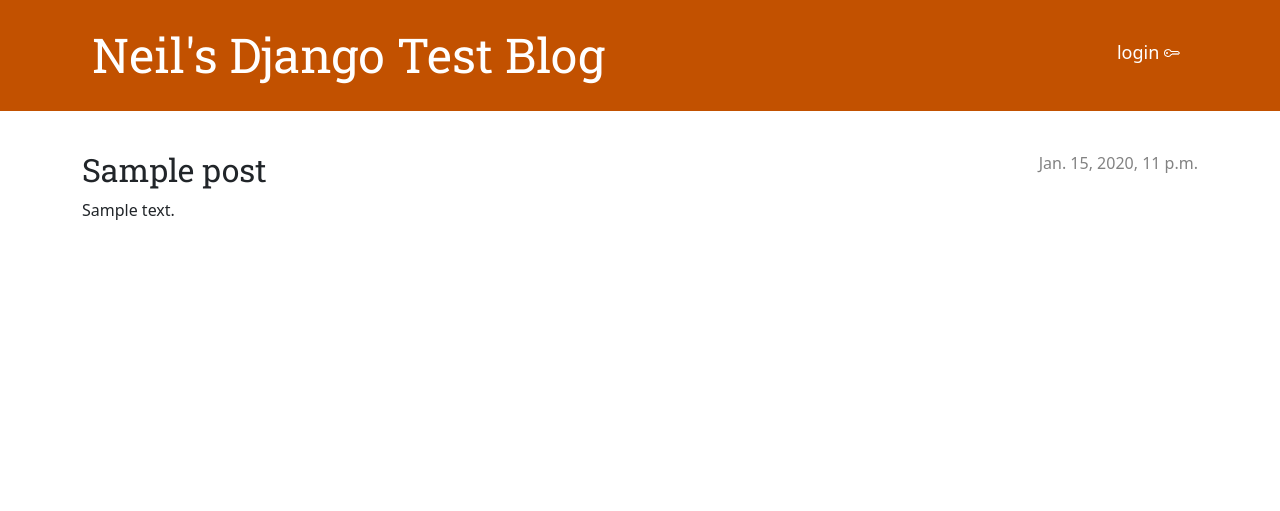
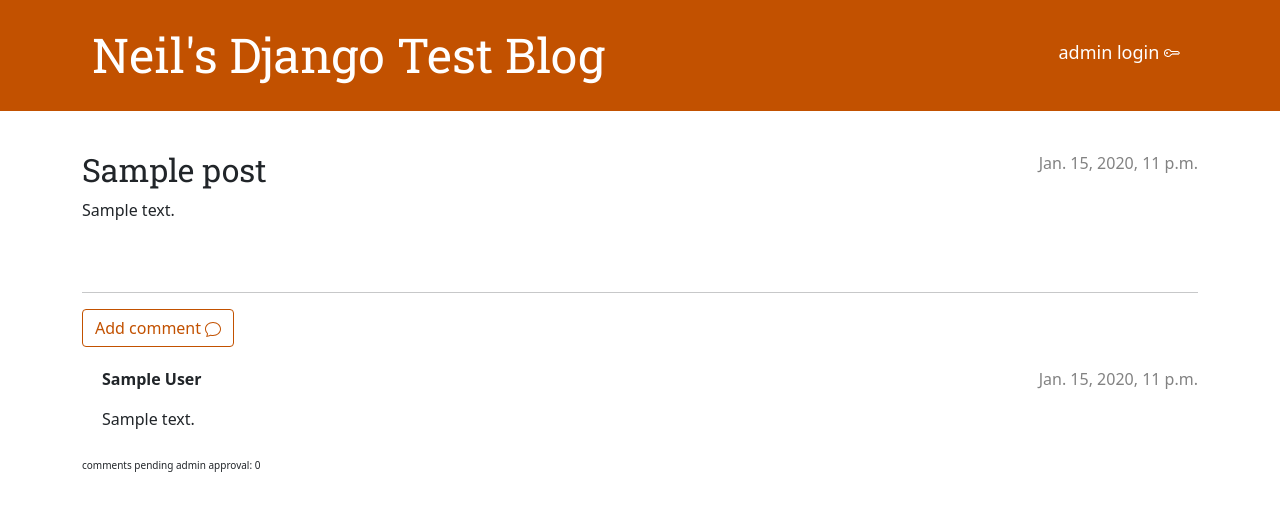
Before and after one commit to neilsquibb/my-first-blog, a Django app: page /post/1/ in a window 1280 px wide. Shown: the top 511 px of the page. Run offline with Django 3.2, Linux system fonts and the light colour scheme; tables that the repository leaves empty hold one stand-in row (values such as "Sample post").

Commit message:
Added a comments section and my own function for comment count. Also some formatting

```diff
--- a/blog/admin.py
+++ b/blog/admin.py
@@ -1,4 +1,5 @@
 from django.contrib import admin
-from .models import Post
+from .models import Post, Comment
 
 admin.site.register(Post)
+admin.site.register(Comment)
--- a/blog/models.py
+++ b/blog/models.py
@@ -16,3 +16,25 @@
 
     def __str__(self):
         return self.title
+
+    def approved_comments(self):
+        return self.comments.filter(approved_comment=True)
+
+    def pending_comments(self):
+        approved_comment_count = len(self.comments.filter(approved_comment=True))
+        total_comment_count = len(self.comments.all())
+        return total_comment_count - approved_comment_count
+
+class Comment(models.Model):
+    post = models.ForeignKey('blog.Post', on_delete=models.CASCADE, related_name='comments')
+    author = models.CharField(max_length=200)
+    text = models.TextField()
+    created_date = models.DateTimeField(default=timezone.now)
+    approved_comment = models.BooleanField(default=False)
+
+    def approve(self):
+        self.approved_comment = True
+        self.save()
+
+    def __str__(self):
+        return self.text
--- a/blog/static/css/blog.css
+++ b/blog/static/css/blog.css
@@ -71,3 +71,11 @@
     color: #FFFFFF;
     background-color: #C25100;
 }
+
+.comment {
+    margin: 20px 0px 20px 20px;
+}
+
+.comment > .date{
+    float: right;
+}
--- a/blog/templates/blog/base.html
+++ b/blog/templates/blog/base.html
@@ -35,12 +35,12 @@
                                     </a>
                                     <a href="{% url 'post_new' %}" class="top-menu" style="text-decoration: none">
                                         <font size="4">add new post</font>
-                                        {% include './icons/file-earmark-plus_edit1.svg' %}
+                                        {% include './icons/plus-square_edit1.svg' %}
                                     </a>
                                 {% else %}
                                     <a href="{% url 'login' %}" class="top-menu" style="text-decoration: none">
                                         <font size="4">
-                                            login
+                                           admin login
                                         </font>
                                         {% include './icons/key_edit1.svg' %}
                                     </a>
--- a/blog/templates/blog/post_detail.html
+++ b/blog/templates/blog/post_detail.html
@@ -27,4 +27,35 @@
         <h2>{{ post.title }}</h2>
         <p>{{ post.text|linebreaksbr }}</p>
     </article>
+    <hr>
+    <a class="btn btn-secondary" href="{% url 'add_comment_to_post' pk=post.pk %}">
+        Add comment
+        {% include './icons/chat.svg' %}
+    </a>
+    {% for comment in post.comments.all %}
+        {% if user.is_authenticated or comment.approved_comment %}
+            <div class="comment">
+                <div class="date" >
+                    {{ comment.created_date }}
+                    {% if not comment.approved_comment %}
+                    <a class="btn btn-secondary" href="{% url 'comment_approve' pk=comment.pk %}">
+                        {% include './icons/hand-thumbs-up.svg' %}
+                    </a>
+                    <a class="btn btn-secondary" href="{% url 'comment_remove' pk=comment.pk %}">
+                        {% include './icons/hand-thumbs-down.svg' %}
+                    </a>
+                    {% endif %}
+                </div>
+                <strong>{{ comment.author }}</strong>
+                {% if not comment.approved_comment %}
+                <em><font size="2" color="red">(This post is pending admin approval)</font></em>
+            {% endif %}
+                <p>{{ comment.text|linebreaks }}</p>
+            </div>
+            {% endif %}
+    {% endfor %}
+    {% if post.approved_comments.count == 0 %}
+        <p></p><em>No approved comments yet</em></p>
+    {% endif %}
+    <p><font size="1">comments pending admin approval: {{ post.pending_comments }}</font></p>
 {% endblock %}
--- a/blog/urls.py
+++ b/blog/urls.py
@@ -9,4 +9,7 @@
     path('drafts/', views.post_draft_list, name='post_draft_list'),
     path('post/<pk>/publish/', views.post_publish, name='post_publish'),
     path('post/<pk>/remove/', views.post_remove, name='post_remove'),
+    path('post/<int:pk>/comment/', views.add_comment_to_post, name='add_comment_to_post'),
+    path('comment/<int:pk>/approve/', views.comment_approve, name='comment_approve'),
+    path('comment/<int:pk>/remove/', views.comment_remove, name='comment_remove'),
 ]
--- a/blog/views.py
+++ b/blog/views.py
@@ -1,7 +1,7 @@
 from django.shortcuts import render, get_object_or_404, redirect
 from django.utils import timezone
-from .models import Post
-from .forms import PostForm
+from .models import Post, Comment
+from .forms import PostForm, CommentForm
 from django.contrib.auth.decorators import login_required
 
 # Create your views here.
@@ -56,3 +56,28 @@
     post = get_object_or_404(Post, pk=pk)
     post.delete()
     return redirect('post_list')
+
+def add_comment_to_post(request, pk):
+    post = get_object_or_404(Post, pk=pk)
+    if request.method == "POST":
+        form = CommentForm(request.POST)
+        if form.is_valid():
+            comment = form.save(commit=False)
+            comment.post = post
+            comment.save()
+            return redirect('post_detail', pk=post.pk)
+    else:
+        form = CommentForm()
+    return render(request, 'blog/add_comment_to_post.html', {'form': form})
+
+@login_required
+def comment_approve(request, pk):
+    comment = get_object_or_404(Comment, pk=pk)
+    comment.approve()
+    return redirect('post_detail', pk=comment.post.pk)
+
+@login_required
+def comment_remove(request, pk):
+    comment = get_object_or_404(Comment, pk=pk)
+    comment.delete()
+    return redirect('post_detail', pk=comment.post.pk)
```
Also changed, not shown: blog/forms.py (+7 -1 lines), blog/templates/blog/add_comment_to_post.html (added, +13 -0 lines), blog/templates/blog/post_list.html (+7 -4 lines), blog/migrations/0002_comment.py (added), blog/templates/blog/icons/chat.svg (added), blog/templates/blog/icons/hand-thumbs-down.svg (added), blog/templates/blog/icons/hand-thumbs-up.svg (added), blog/templates/blog/icons/plus-square_edit1.svg (added).
